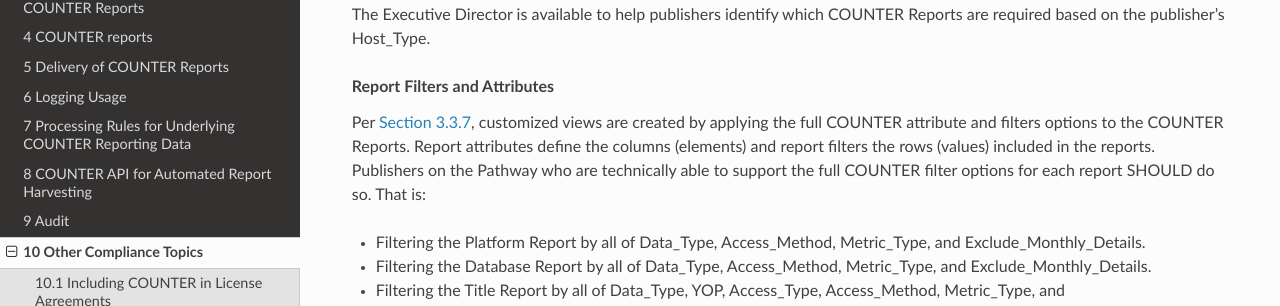
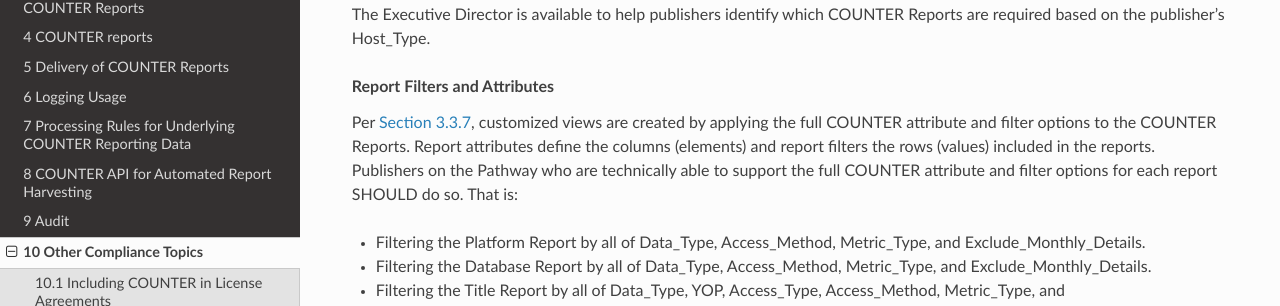
Before and after one commit to Project-Counter/cop5, a Sphinx documentation site: the page built from source/10-compliance/05-pathway-to-compliance.rst, in a window 1280 px wide and 900 px high, scrolled down 836 px. Shown: the part 145-451 px from the top of the window. Built offline with Sphinx 7.4.7 and the Read the Docs theme 3.1.0, drawn with Linux system fonts in a browser that asks for light colours.

Commit message:
Fix attribute and filter options wording

```diff
--- a/source/10-compliance/05-pathway-to-compliance.rst
+++ b/source/10-compliance/05-pathway-to-compliance.rst
@@ -46,7 +46,7 @@ The Executive Director is available to help publishers identify which COUNTER Re
 
 .. rubric:: Report Filters and Attributes
 
-Per :numref:`filters-attributes`, customized views are created by applying the full COUNTER attribute and filters options to the COUNTER Reports. Report attributes define the columns (elements) and report filters the rows (values) included in the reports. Publishers on the Pathway who are technically able to support the full COUNTER filter options for each report SHOULD do so. That is:
+Per :numref:`filters-attributes`, customized views are created by applying the full COUNTER attribute and filter options to the COUNTER Reports. Report attributes define the columns (elements) and report filters the rows (values) included in the reports. Publishers on the Pathway who are technically able to support the full COUNTER attribute and filter options for each report SHOULD do so. That is:
 
 * Filtering the Platform Report by all of Data_Type, Access_Method, Metric_Type, and Exclude_Monthly_Details.
 * Filtering the Database Report by all of Data_Type, Access_Method, Metric_Type, and Exclude_Monthly_Details.
```
